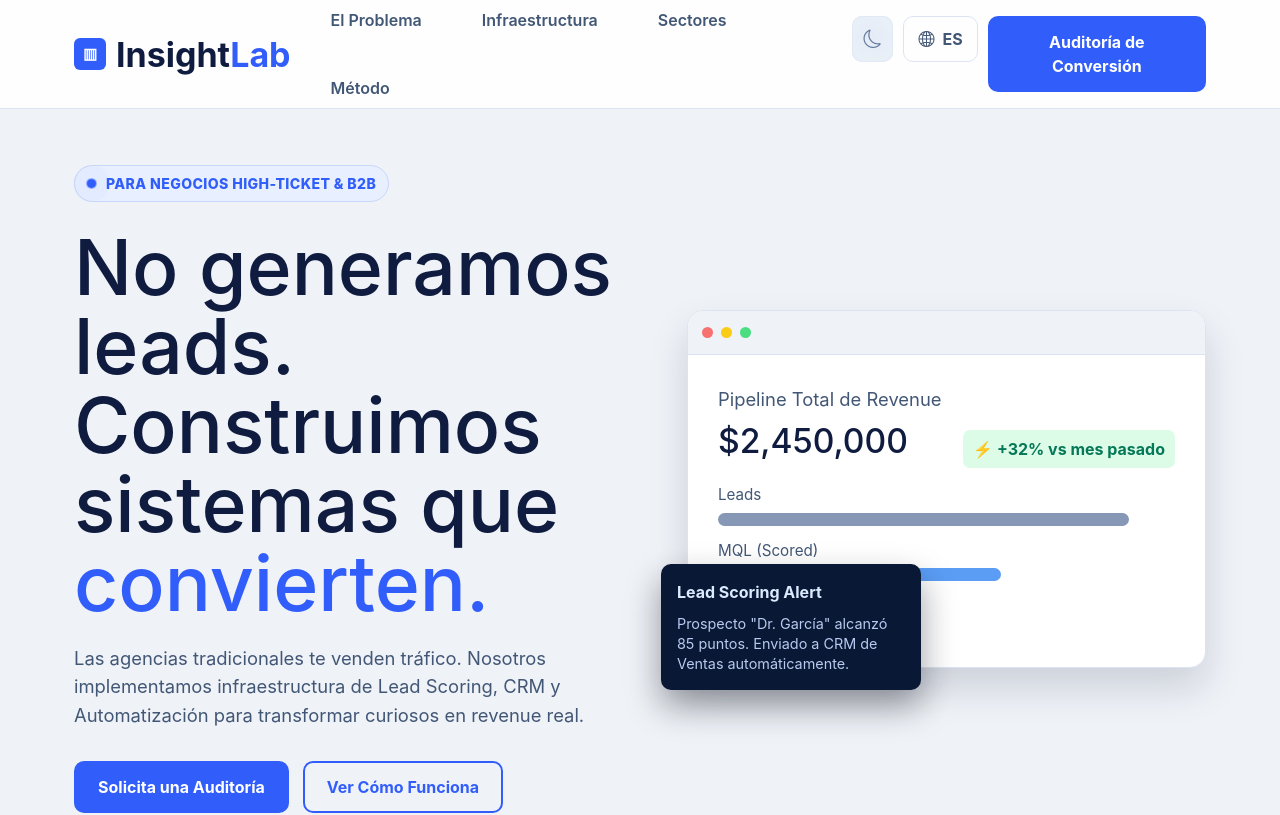
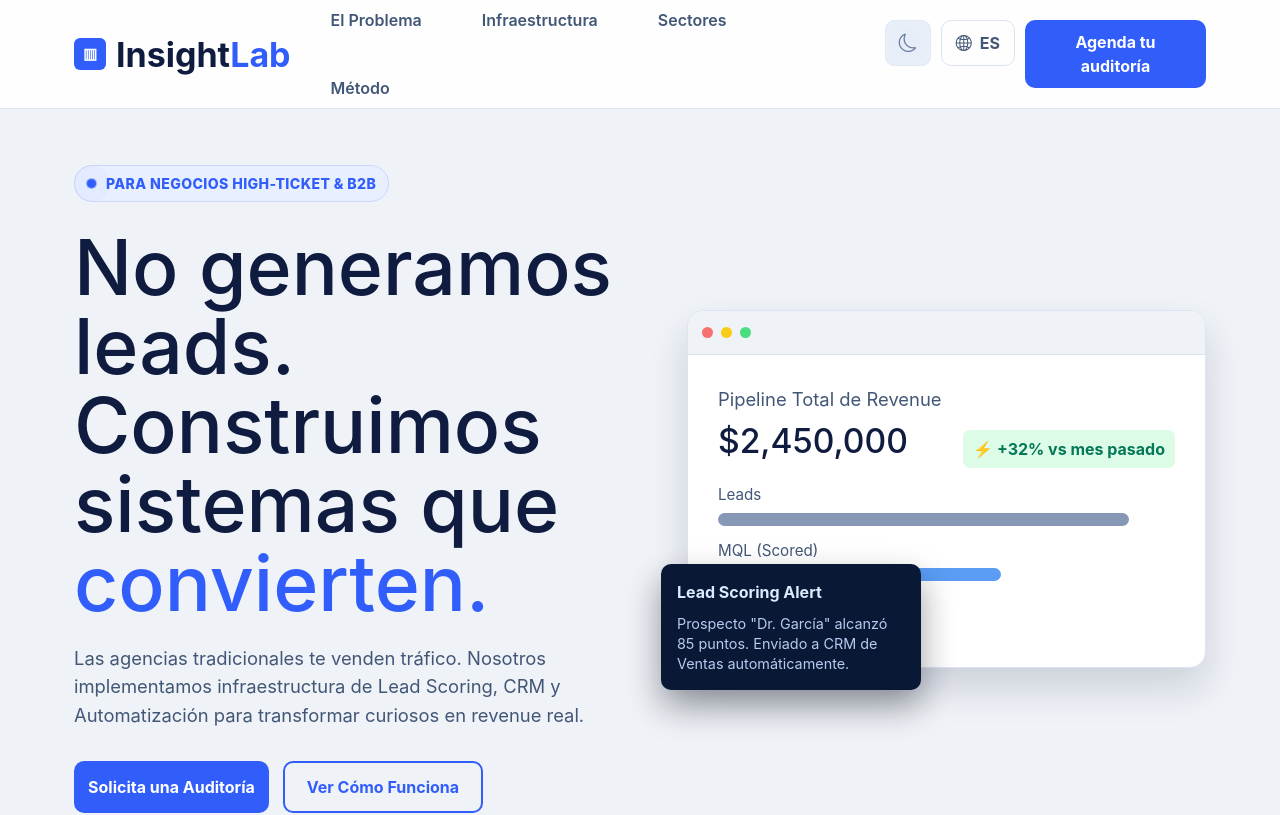
Before and after one commit to EmmanuelQuirozA/Insight-Lab, a React (Vite) app: page / in a window 1280 px wide. Shown: the top 815 px of the page. Built offline with nearby package versions, Linux system fonts and the light colour scheme.

Commit message:
minor UI enhancements

```diff
--- a/src/App.css
+++ b/src/App.css
@@ -126,7 +126,7 @@ button {
 .primary-btn {
   background: var(--primary);
   color: white;
-  padding: 14px 24px;
+  padding: 10px 14px;
 }
 
 .primary-btn:hover {
@@ -184,7 +184,7 @@ button {
 }
 
 .theme-toggle-radial.is-sun {
-  background: radial-gradient(circle, rgba(255, 202, 59, 0.55) 0%, rgba(255, 184, 3, 0.25) 50%, rgba(7, 22, 58, 0) 100%);
+  background: #1e293b;
 }
 
 .theme-toggle-icon {
--- a/src/App.tsx
+++ b/src/App.tsx
@@ -23,7 +23,7 @@ const copy = {
       sectors: 'Sectores',
       method: 'Método',
     },
-    ctaHeader: 'Auditoría de Conversión',
+    ctaHeader: 'Agenda tu auditoría',
     totalRevenue: 'Pipeline Total de Revenue',
     growth: '+32% vs mes pasado',
     alertTitle: 'Lead Scoring Alert',
@@ -143,7 +143,7 @@ const copy = {
       sectors: 'Sectors',
       method: 'Method',
     },
-    ctaHeader: 'Conversion Audit',
+    ctaHeader: 'Request an Audit',
     totalRevenue: 'Total Revenue Pipeline',
     growth: '+32% vs last month',
     alertTitle: 'Lead Scoring Alert',
```
